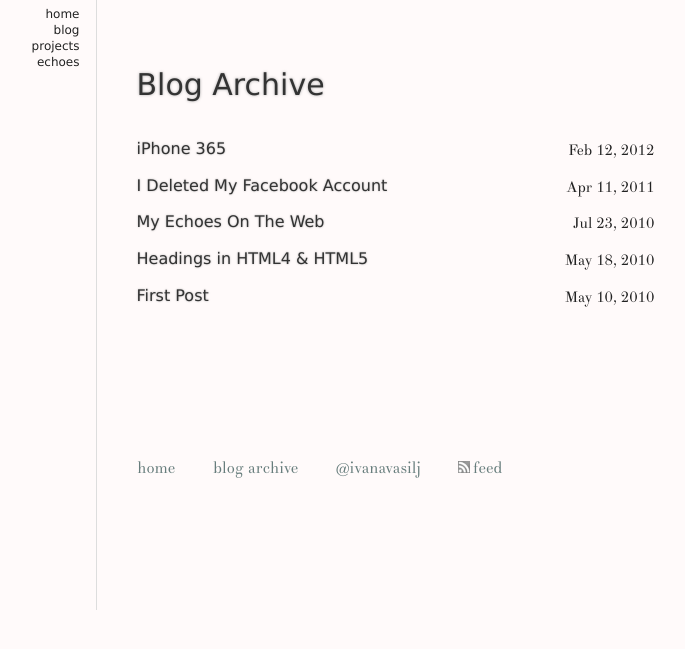
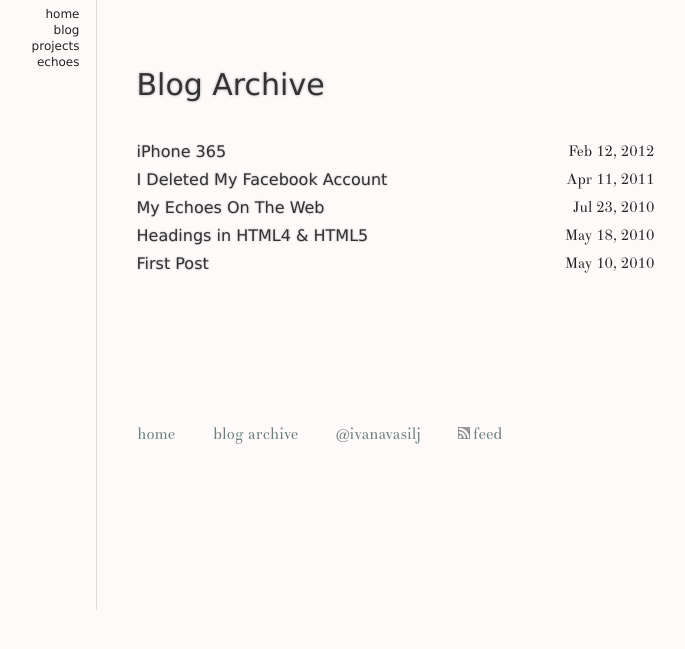
Before and after one commit to ivana/ivana.github.com, a Jekyll site: the page built from archive.html, in a window 1280 px wide. Shown: the top 649 px of the page, without its empty margins (265-950 px from the left). Built offline with Jekyll 4.4.1, drawn with Linux system fonts in a browser that asks for light colours; Markdown is read by kramdown in place of the engine named in the settings.

Commit message:
better CSS: no line-height for inline elements, no margins/paddings/etc. for block (http://www.stubbornella.org/content/2012/05/02/cross-browser-debugging-css/)

```diff
--- a/css/style.css
+++ b/css/style.css
@@ -108,10 +108,7 @@ nav ul li:before { content:'= ' }
 #listas p { text-align:justify }
 
 /* archive */
-#archive ol { line-height:1.75em; margin-top:-0.3em }
-  #archive li { margin-top:.3em }
 #archive a {
-  padding-right:.5em;
   font-size:16px; color:#333;
   text-shadow:0 0 2px #aaa;
 }
```
